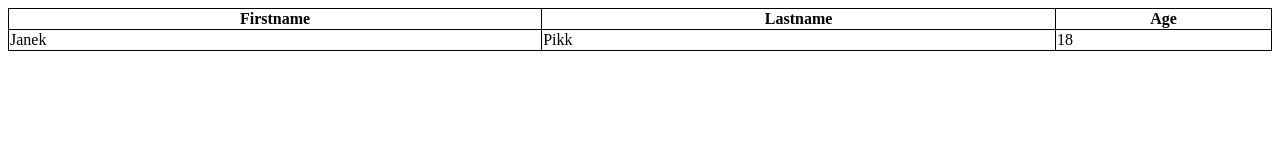
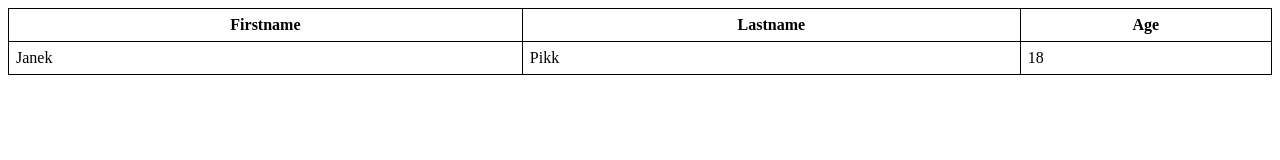
Before and after one commit to theycallmezenky/theycallmezenky.github.io, a plain HTML site: page index.html in a window 1280 px wide. Drawn offline with Linux system fonts and the light colour scheme.

Commit message:
Update index.html

```diff
--- a/index.html
+++ b/index.html
@@ -7,6 +7,9 @@
 table, th, td {
   border: 1px solid black;
   border-collapse: collapse;
+}
+th, td {
+  padding: 7px;
 }
 </style>
 </head>
```
